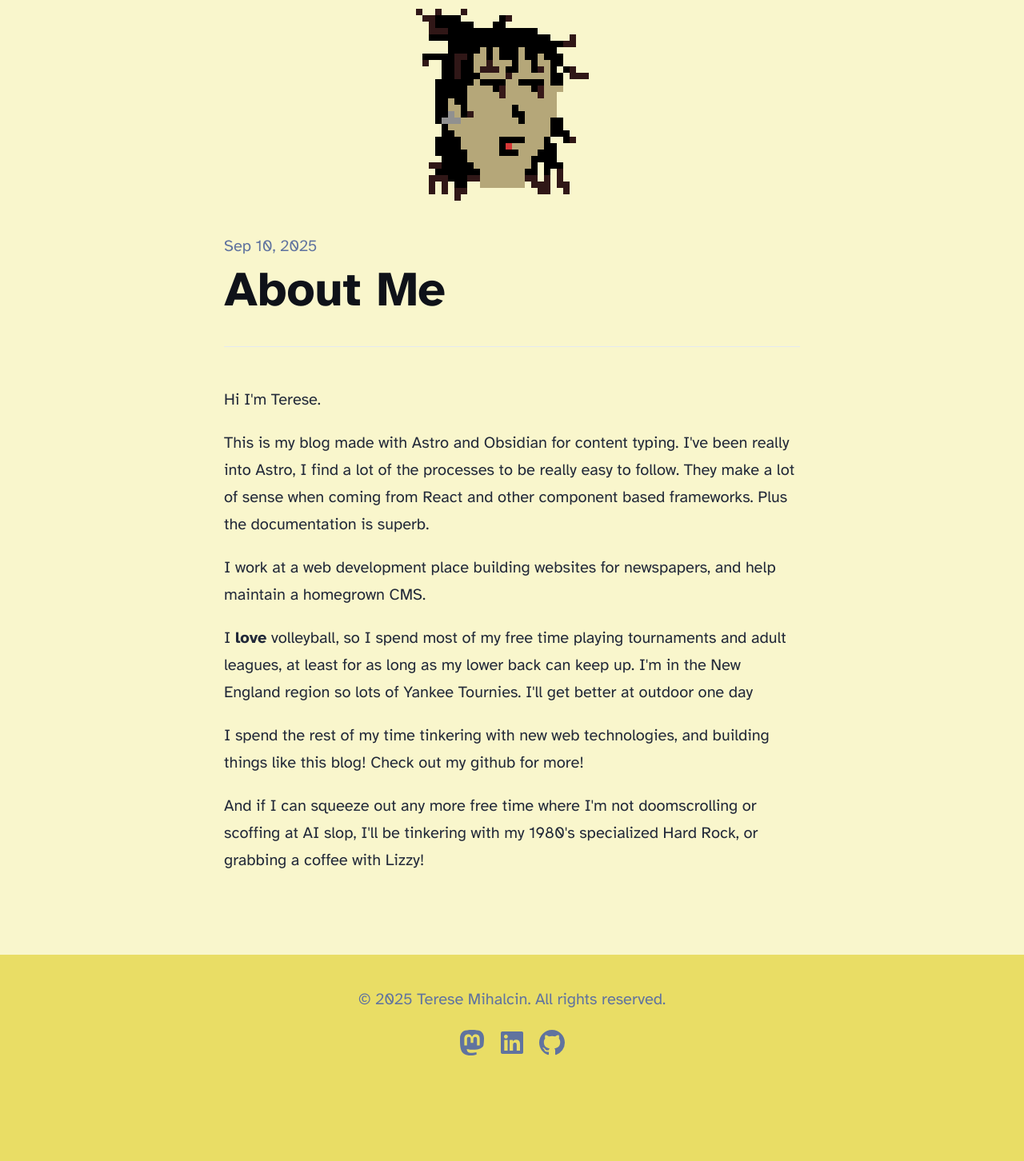
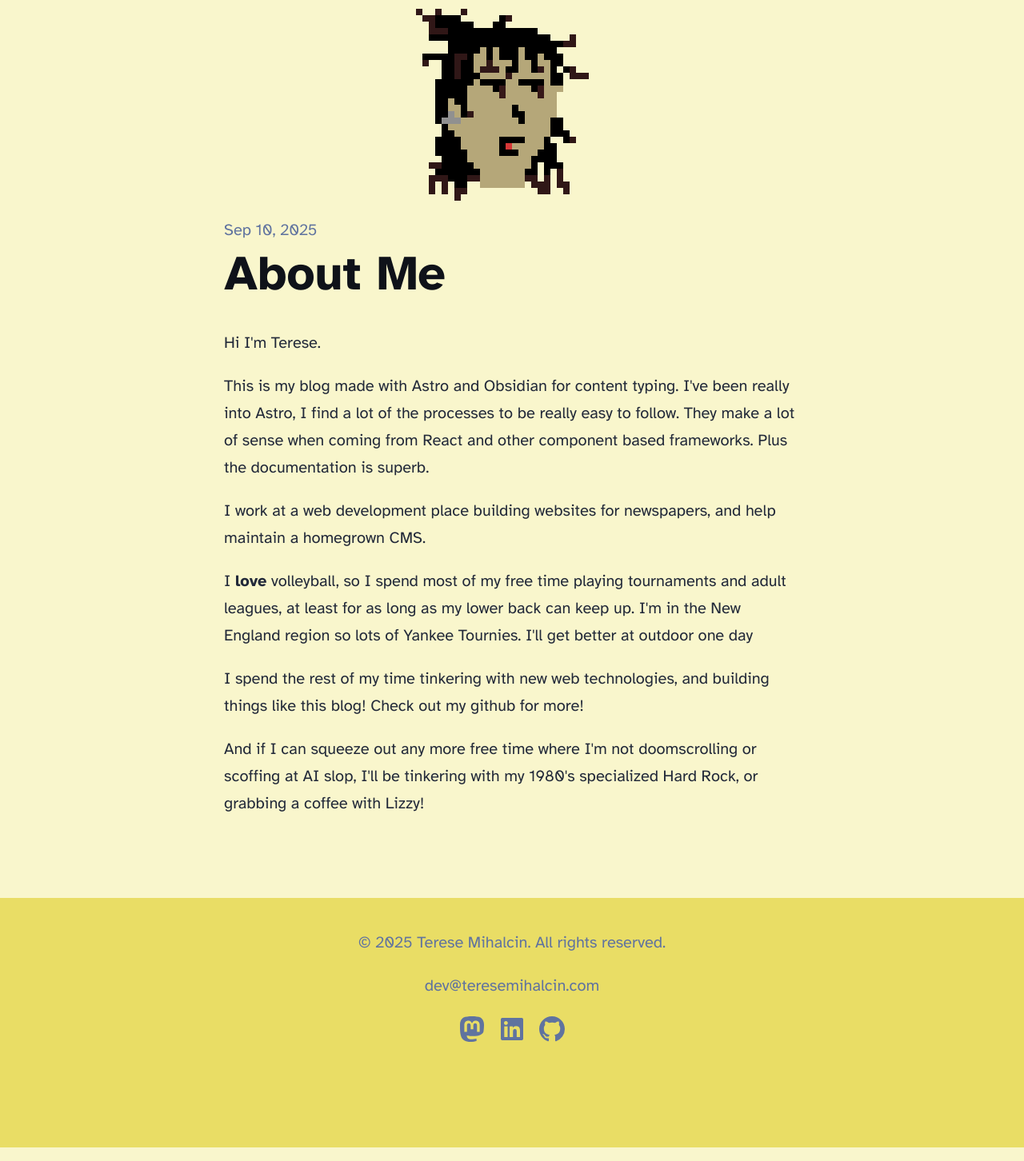
Before and after one commit to TereseMihalcin/a-new-me, an Astro site: page /about in a window 1280 px wide. Shown: the part 135-1587 px from the top of the page at 80% size. Built offline with nearby package versions, Linux system fonts and the light colour scheme; Astro itself is replaced by a stand-in of ours.

Commit message:
styles and email

```diff
--- a/src/components/Footer.astro
+++ b/src/components/Footer.astro
@@ -4,8 +4,11 @@ const today = new Date();
 
 <footer>
 	&copy; {today.getFullYear()} Terese Mihalcin. All rights reserved.
+	<p>
+		<a href="mailto:dev@teresemihalcin.com">dev@teresemihalcin.com</a>
+	</p>
 	<div class="social-links">
-		<a href="https://mastodon.social/@teresemihalcino" target="_blank">
+		<a href="https://mastodon.social/@teresemihalcin" target="_blank">
 			<span class="sr-only">Follow Astro on Mastodon</span>
 			<svg
 				viewBox="0 0 16 16"
@@ -41,6 +44,10 @@ const today = new Date();
 		color: rgb(var(--gray));
 		text-align: center;
 	}
+	p a{
+		color: rgb(var(--gray));
+		text-decoration: none;
+	}
 	.social-links {
 		display: flex;
 		justify-content: center;
--- a/src/layouts/BlogPost.astro
+++ b/src/layouts/BlogPost.astro
@@ -35,9 +35,6 @@ const { title, description, pubDate, updatedDate, heroImage, categories } = Astr
 				color: rgb(var(--gray-dark));
 			}
 			.title {
-				margin-bottom: 1em;
-				padding: 1em 0;
-				text-align: left;
 				line-height: 1;
 			}
 			.title h1 {
@@ -73,7 +70,6 @@ const { title, description, pubDate, updatedDate, heroImage, categories } = Astr
 							}
 						</div>
 						<h1>{title}</h1>
-						<hr />
 					</div>
 					<slot />
 					<div class="categories">
```
